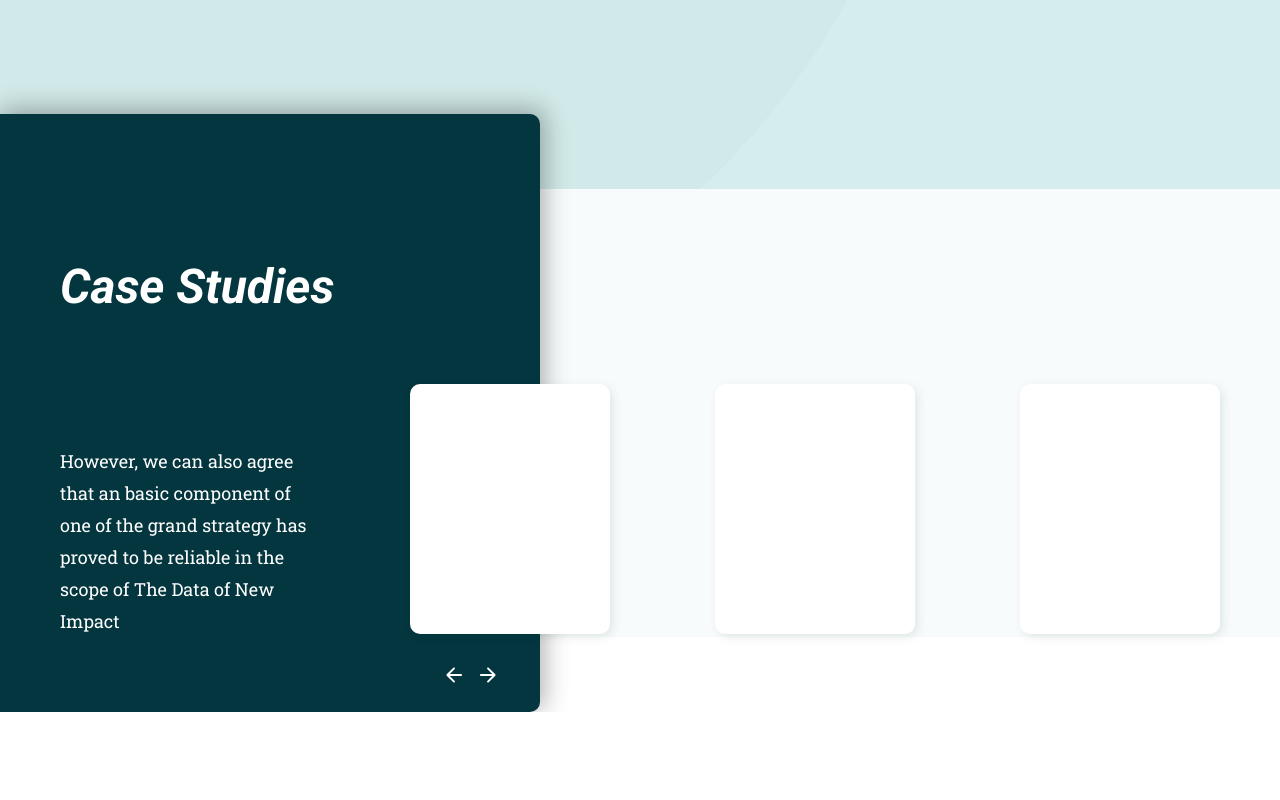
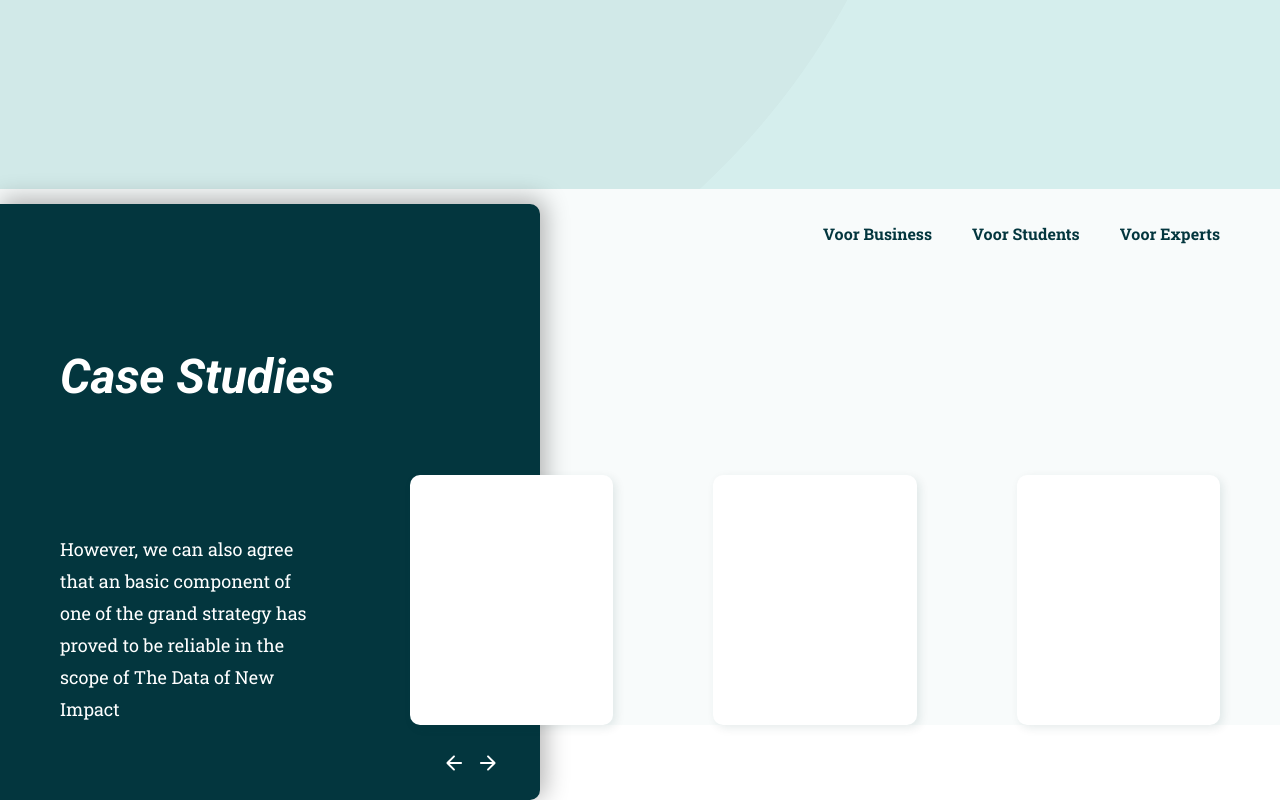
Before and after one commit to da-terra/daterra-platform, a React (Create React App) app: page / in a window 1280 px wide. Shown: the part 361-1161 px from the top of the page. Before the commit the page ends 1073 px from the top, so only its background shows below. Built offline with nearby package versions, Linux system fonts and the light colour scheme.

Commit message:
Update carousel controls

```diff
--- a/src/components/blocks/CaseStudies/CaseStudies.tsx
+++ b/src/components/blocks/CaseStudies/CaseStudies.tsx
@@ -6,6 +6,7 @@ import Heading from "../../general/Heading";
 import Paragraph from "../../general/Paragraph";
 import Carousel from "../../general/Carousel";
 import { Wrapper } from "../../../util/layout";
+import CaseStudyCard from "./components/CaseStudyCard";
 
 const Container = styled.div`
   position: relative;
@@ -38,7 +39,8 @@ const ContentRow = styled.div`
 `;
 
 const CaseStudiesParagraph = styled(Paragraph)`
-  width: 25rem;
+  max-width: 25rem;
+  flex: 1 0 auto;
   margin: auto 10rem 0 0;
   color: ${props => props.theme.color.invertForeground};
 `;
@@ -47,6 +49,8 @@ const CarouselButton = styled(Button)`
   display: flex !important;
   align-items: center;
   color: ${props => props.theme.color.invertForeground} !important;
+  cursor: pointer;
+  z-index: 1;
 
   &:not(:first-child) {
     margin-left: 1rem;
@@ -55,33 +59,27 @@ const CarouselButton = styled(Button)`
 
 // @ts-ignore
 const CaseStudyCarousel = styled(Carousel)`
-  flex: 1 0 auto;
+  overflow: hidden;
+  flex: 1 0 0;
+  margin: -5rem;
 `;
 
-const CaseStudyCard = styled.div`
-  height: 25rem;
-  width: 200px;
-  border-radius: ${props => props.theme.card.borderRadius}px;
-  background: ${props => props.theme.color.invertForeground};
-  box-shadow: rgba(3, 54, 62, 0.1) 3px 3px 10px 0;
-  margin: 0 auto;
+const Slide = styled.div`
+  flex: 1 0 auto;
+  padding: 5rem;
+  width: 100%;
 
-  &:first-child {
-    margin-left: 0;
+  @media (min-width: 600px) {
+    width: calc(100% / 2);
   }
 
-  &:last-child {
-    margin-right: 0;
+  @media (min-width: 1200px) {
+    width: calc(100% / 3);
   }
 `;
 
-const CaseStudies: React.FC = () => {
-  const forwardButton = useRef(null);
-  const backButton = useRef(null);
-
-  const caseStudies = [
-    {
-      id: "f7aa558a-6bb5-447e-91c5-cfd0429b05d6",
+const caseStudy = {
+  uuid: "f7aa558a-6bb5-447e-91c5-cfd0429b05d8",
   title: "The Method of Full Featured Innovation",
   publishedDate: "2019-10-06T18:43:26.007Z",
   author: {
@@ -107,64 +105,15 @@ const CaseStudies: React.FC = () => {
       tags: ["Student", "Data Analyst"]
     }
   ]
-    },
-    {
-      id: "f7aa558a-6bb5-447e-91c5-cfd0429b05d7",
-      title: "The Method of Full Featured Innovation",
-      publishedDate: "2019-10-06T18:43:26.007Z",
-      author: {
-        image: {
-          url: "https://source.unsplash.com/100x100/?avatar",
-          alt: "Image of Peter Parker"
-        },
-        link: {
-          url: "https://google.com/",
-          target: "_blank"
-        },
-        fullName: "Peter Parker",
-        company: "Advanced Investements",
-        location: "San Fransisco"
-      },
-      collaborators: [
-        {
-          fullName: "Matthias Verweij",
-          image: {
-            url: "https://source.unsplash.com/100x100/?avatar",
-            alt: "Image of Matthias Verweij"
-          },
-          tags: ["Student", "Data Analyst"]
-        }
-      ]
-    },
-    {
-      id: "f7aa558a-6bb5-447e-91c5-cfd0429b05d8",
-      title: "The Method of Full Featured Innovation",
-      publishedDate: "2019-10-06T18:43:26.007Z",
-      author: {
-        image: {
-          url: "https://source.unsplash.com/100x100/?avatar",
-          alt: "Image of Peter Parker"
-        },
-        link: {
-          url: "https://google.com/",
-          target: "_blank"
-        },
-        fullName: "Peter Parker",
-        company: "Advanced Investements",
-        location: "San Fransisco"
-      },
-      collaborators: [
-        {
-          fullName: "Matthias Verweij",
-          image: {
-            url: "https://source.unsplash.com/100x100/?avatar",
-            alt: "Image of Matthias Verweij"
-          },
-          tags: ["Student", "Data Analyst"]
-        }
-      ]
-    }
-  ];
+};
+
+const caseStudies = ["1", "2", "3", "4", "5", "6", "7", "8", "9"].map(key => {
+  return { ...caseStudy, uuid: key };
+});
+
+const CaseStudies: React.FC = () => {
+  const forwardButton = useRef(null);
+  const backButton = useRef(null);
 
   return (
     <Container>
@@ -192,7 +141,9 @@ const CaseStudies: React.FC = () => {
             backButton={backButton}
           >
             {caseStudies.map(card => (
-              <CaseStudyCard {...card} key={card.id} />
+              <Slide key={card.uuid}>
+                <CaseStudyCard {...card} />
+              </Slide>
             ))}
           </CaseStudyCarousel>
         </ContentRow>
--- /dev/null
+++ b/src/components/blocks/CaseStudies/components/CaseStudyCard/CaseStudyCard.tsx
@@ -0,0 +1,44 @@
+import React from "react";
+import styled from "styled-components";
+
+const Card = styled.div`
+  height: 25rem;
+  border-radius: ${props => props.theme.card.borderRadius}px;
+  background: ${props => props.theme.color.invertForeground};
+  box-shadow: rgba(3, 54, 62, 0.1) 3px 3px 10px 0;
+`;
+
+type Collaborator = {
+  fullName: string;
+  image: {
+    url: string;
+    alt: string;
+  };
+  tags: string[];
+};
+
+type CaseStudyCardProps = {
+  uuid: string;
+  title: string;
+  publishedDate: string;
+  author: {
+    image: {
+      url: string;
+      alt: string;
+    };
+    link: {
+      url: string;
+      target: string;
+    };
+    fullName: string;
+    company: string;
+    location: string;
+  };
+  collaborators: Collaborator[];
+};
+
+const CaseStudyCard: React.FC<CaseStudyCardProps> = props => {
+  return <Card />;
+};
+
+export default CaseStudyCard;
--- /dev/null
+++ b/src/components/blocks/CaseStudies/components/CaseStudyCard/index.ts
@@ -0,0 +1 @@
+export { default } from "./CaseStudyCard";
--- a/src/components/blocks/Header/Header.tsx
+++ b/src/components/blocks/Header/Header.tsx
@@ -36,6 +36,9 @@ const SigninButton = styled(Button)`
 const ToggleThemeButton = styled(Button)`
   color: ${props => props.theme.color.accentForeground} !important;
   margin-left: 2rem;
+  width: 24px;
+  height: 24px;
+  cursor: pointer;
 
   &:hover {
     color: ${props => props.theme.color.darkAccent} !important;
--- a/src/components/general/Carousel/Carousel.tsx
+++ b/src/components/general/Carousel/Carousel.tsx
@@ -6,9 +6,8 @@ const CarouselWrapper = styled.div`
 `;
 
 const ItemWrapper = styled.div`
-  display: inline-flex;
-  width: 100%;
-  transition: transform 1s cubic-bezier(0.77, 0, 0.175, 1);
+  display: flex;
+  transition: transform 1.25s cubic-bezier(0.19, 1, 0.22, 1);
 `;
 
 type CarouselProps = {
@@ -19,7 +18,7 @@ type CarouselProps = {
 };
 
 class Carousel extends React.Component<CarouselProps> {
-  private readonly carouselElement = React.createRef<any>();
+  private readonly itemWrapper = React.createRef<any>();
 
   private childRefs: any = {};
   private resizeRaf: number = 0;
@@ -102,7 +101,7 @@ class Carousel extends React.Component<CarouselProps> {
     const targetChild = Object.values(this.childRefs)[index] as HTMLElement;
 
     // Set carousel wrapper transform to adjust scroll position
-    this.carouselElement.current!.style.transform = `translateX(-${targetChild.offsetLeft}px)`;
+    this.itemWrapper.current!.style.transform = `translateX(-${targetChild.offsetLeft}px)`;
   };
 
   render() {
@@ -118,7 +117,7 @@ class Carousel extends React.Component<CarouselProps> {
 
     return (
       <CarouselWrapper className={this.props.className}>
-        <ItemWrapper ref={this.carouselElement}>{children}</ItemWrapper>
+        <ItemWrapper ref={this.itemWrapper}>{children}</ItemWrapper>
       </CarouselWrapper>
     );
   }
--- a/src/pages/Landing/Landing.tsx
+++ b/src/pages/Landing/Landing.tsx
@@ -1,6 +1,7 @@
 import React from "react";
 import { Page } from "../../util/layout";
 import Hero from "../../components/blocks/Hero";
+import Navigation from "../../components/blocks/Navigation";
 import CaseStudies from "../../components/blocks/CaseStudies";
 
 const Footer: React.FC = () => <div></div>;
@@ -10,7 +11,7 @@ const Landing: React.FC = () => {
     <Page>
       <Hero />
 
-      {/* <Navigation /> */}
+      <Navigation />
       <CaseStudies />
 
       <Footer />
```
Lines whose indentation alone changed are shown as unchanged.
